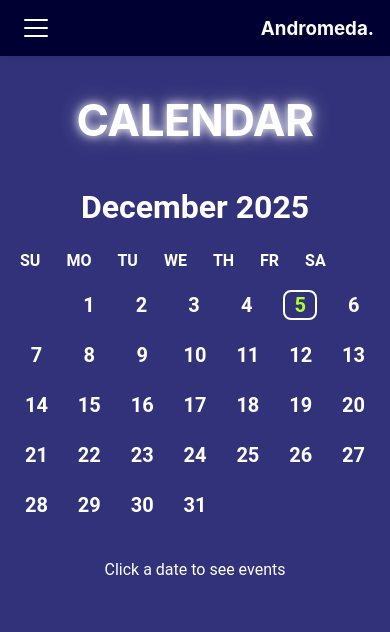
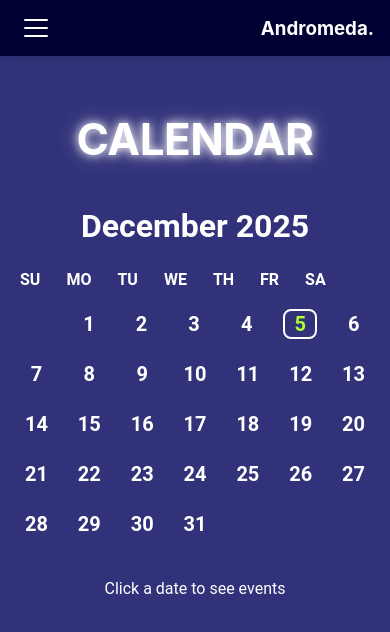
Before and after one commit to abk2191/organiser, a React (Vite) app: page /organiser/calendar in a window 390 px wide. Shown: the top 632 px of the page. Built offline with nearby package versions, Linux system fonts and the light colour scheme.

Commit message:
Added new features

```diff
--- a/src/index.css
+++ b/src/index.css
@@ -1013,7 +1013,7 @@ html {
 /* ===== RESPONSIVE DESIGN ===== */
 @media (max-width: 768px) {
   .calendar-div-main {
-    margin-top: -100px;
+    margin-top: -81px;
   }
   .week-dates {
     gap: 20px;
```
